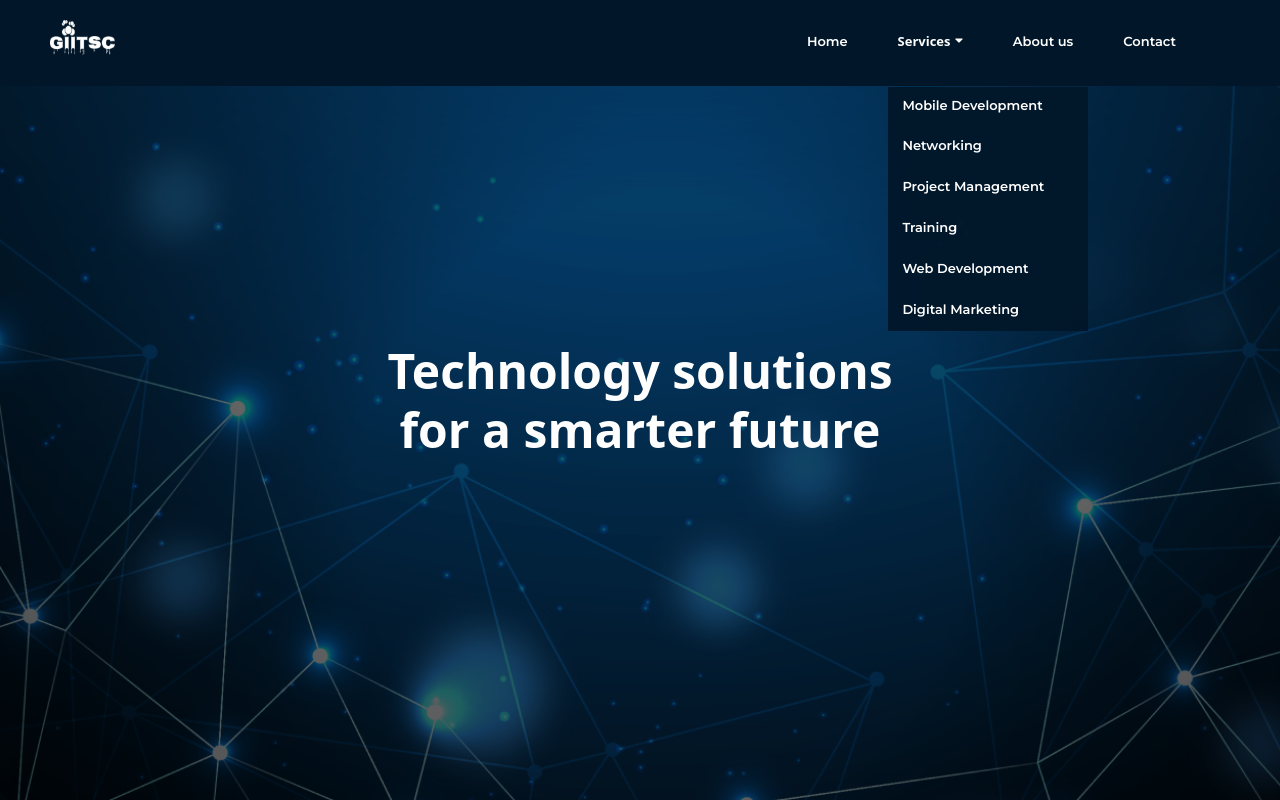
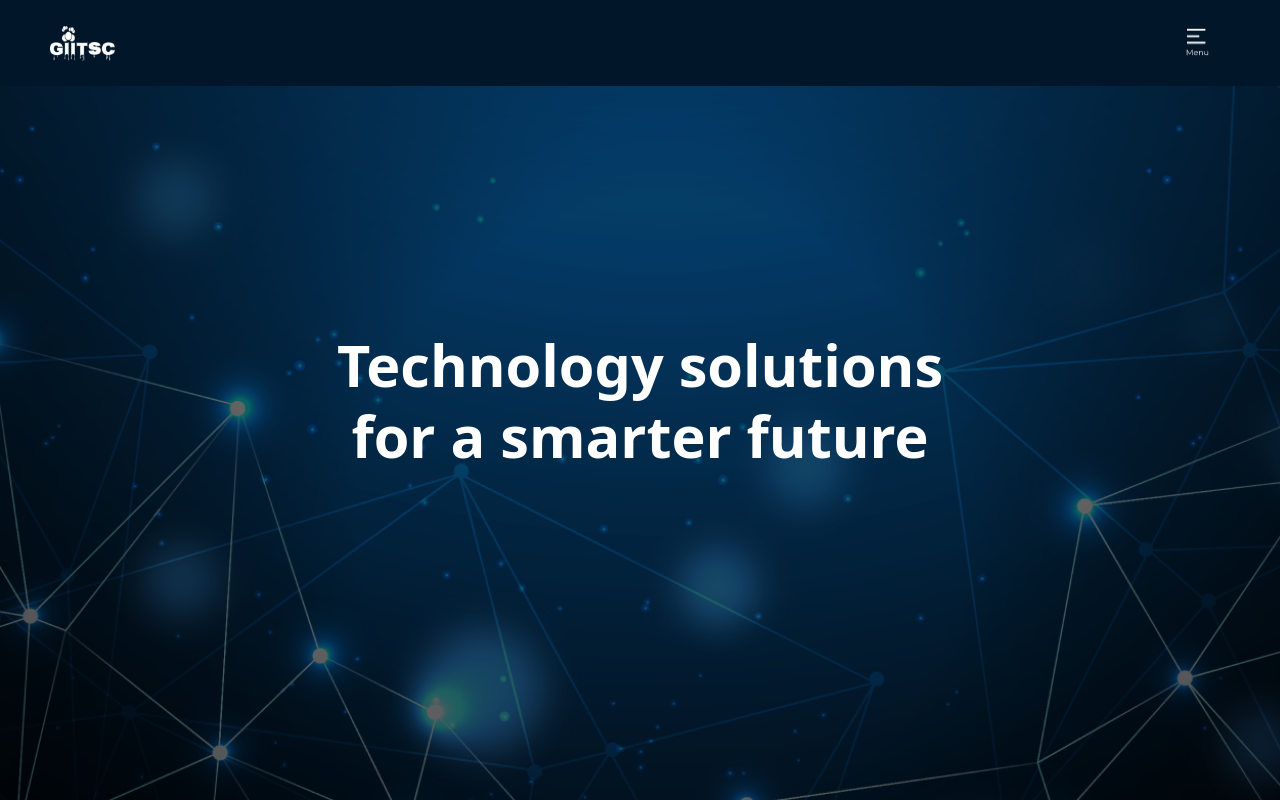
Before and after one commit to Global-Impact-IT-Solutions-and-Consult/giitsc-web, a Next.js app: page / in a window 1280 px wide. Built offline with nearby package versions, Linux system fonts and the light colour scheme.

Commit message:
finished animating navbar and implementing changes from last meeting

```diff
--- a/components/footer/Footer.Styles.js
+++ b/components/footer/Footer.Styles.js
@@ -4,7 +4,7 @@ export const Wrapper = styled.div `
   display: flex;
   justify-content: center;
   align-items: center;
-  background: #10121a;
+  background: var(--theme-color);
   padding: 2rem;
 
   a {
@@ -43,7 +43,7 @@ export const Overlay = styled.div `
 
 export const Content = styled.div `
   /* background-color: blue; */
-  width: 70%;
+  width: 84%;
   margin: 0 auto;
   display: flex;
   flex-direction: column;
--- a/components/heroSection/HeroSection.jsx
+++ b/components/heroSection/HeroSection.jsx
@@ -9,13 +9,21 @@ import { motion, useScroll, useTransform } from "framer-motion";
 
 const HeroSection = () => {
   const { scrollYProgress } = useScroll();
-  const scale = useTransform(scrollYProgress, [0, 500], [1, 0]);
+  const scale = useTransform(scrollYProgress, [0, 100], [1, 0]);
 
   return (
     <Wrapper>
       <Overlay>
         <Content>
-          <motion.h1 className="my-3" style={{ opacity: scale }}>
+          <motion.h1
+            className="my-3"
+            initial={{ opacity: 0, scale: 0 }}
+            animate={{
+              opacity: [0.5, 1, 0.5, 1],
+              scale: [1, 2, 1.2],
+            }}
+            transition={{ duration: 5 }}
+          >
             {/* Welcome to <span>Global Impact!</span> */}
             Technology solutions for a smarter future
           </motion.h1>
--- a/components/navbar/MyNav.Styles.js
+++ b/components/navbar/MyNav.Styles.js
@@ -2,7 +2,7 @@ import Link from "next/link";
 import styled from "styled-components";
 import { motion } from "framer-motion";
 
-export const Wrapper = styled.nav `
+export const Wrapper = styled.nav`
   width: 100%;
   height: ${(props) => (props.extendNav ? "100vh" : "86px")};
   background: var(--theme-color);
@@ -18,17 +18,24 @@ export const Wrapper = styled.nav `
   }
 `;
 
-export const Left = styled.div `
+export const InnerWrapper = styled.div`
+  width: 100%;
+  height: 86px;
+  display: flex;
+  align-items: center;
+`;
+
+export const Left = styled.div`
   flex: 30%;
   /* background: green; */
   padding-left: 50px;
   align-items: center;
-  padding-top: 20px;
+  /* padding-top: 20px; */
 `;
 
-export const Right = styled.div `
+export const Right = styled(motion.div)`
   display: flex;
-  gap: 3rem;
+  /* gap: 3rem; */
   align-items: center;
   justify-content: end;
   flex: 70%;
@@ -36,19 +43,25 @@ export const Right = styled.div `
   padding-right: 5%;
 `;
 
-export const InnerWrapper = styled.div `
-  width: 100%;
-  height: 86px;
+export const RightInner = styled(motion.div)`
   display: flex;
+  align-items: center;
+  justify-content: space-between;
+  /* background: red; */
+  padding-right: -2rem;
+  overflow-x: hidden;
+
+  &::-webkit-scrollbar {
+    display: none;
+  }
 `;
 
-export const LinkHolder = styled.div `
+export const LinkHolder = styled(motion.div)`
   display: flex;
   /* background: red; */
 `;
 
-export const NavbarLInk = styled(Link)
-`
+export const NavbarLInk = styled(Link)`
   text-decoration: none;
   position: relative;
   text-align: center;
@@ -64,7 +77,8 @@ export const NavbarLInk = styled(Link)
   transition: all 400ms ease-in;
 
   &:hover {
-    border-bottom: 1px solid white;
+    /* border-bottom: 1px solid white; */
+    color: #ffffff;
   }
 
   // Media query
@@ -73,35 +87,15 @@ export const NavbarLInk = styled(Link)
   }
 `;
 
-export const NavbarLInkMobile = styled(Link)
-`
-  text-decoration: none;
-  position: relative;
-  text-align: center;
-  color: #ffffff;
-  font-family: "Montserrat";
-  font-style: normal;
-  font-weight: 600;
-  font-size: 13px;
-  line-height: 16px;
-  padding-bottom: 0.3rem;
-  margin: 10px;
-  transition: all 300ms ease-in;
-
-  &:hover {
-    border-bottom: 1px solid white;
-  }
-`;
-
-export const Hamburger = styled.button `
-  width: 70px;
+export const Hamburger = styled.button`
+  width: 40px;
   height: 50px;
   background: none;
   border: none;
   color: white;
   font-size: 45px;
   cursor: pointer;
-  /* background: red; */
+  /* background: yellow; */
   display: flex;
   align-items: center;
   justify-content: center;
@@ -110,30 +104,12 @@ export const Hamburger = styled.button `
   font-weight: 600;
 
   // Media query
-  @media (min-width: 700px) {
+  @media (max-width: 700px) {
     display: none;
   }
 `;
 
-export const ExtendedWrapper = styled.div `
-  display: flex;
-  flex-direction: column;
-  align-items: center;
-  background: linear-gradient(
-      0deg,
-      rgba(1, 23, 41, 0.62),
-      rgba(1, 23, 41, 0.62)
-    ),
-    linear-gradient(0deg, rgba(1, 23, 41, 0.62), rgba(1, 23, 41, 0.62)),
-    rgba(1, 23, 41, 0.62);
-
-  // Media query
-  @media (min-width: 700px) {
-    display: none;
-  }
-`;
-
-export const Dropdown = styled.div `
+export const Dropdown = styled.div`
   display: flex;
   flex-direction: column;
   position: relative;
@@ -185,8 +161,7 @@ export const Dropdown = styled.div `
   }
 `;
 
-export const DropdownLInk = styled(Link)
-`
+export const DropdownLInk = styled(Link)`
   text-decoration: none;
   position: relative;
   text-align: left;
@@ -208,7 +183,47 @@ export const DropdownLInk = styled(Link)
 `;
 
 // Mobile menu dropdown
-export const DropdownMobile = styled.div `
+export const ExtendedWrapper = styled.div`
+  display: flex;
+  flex-direction: column;
+  align-items: center;
+  background: linear-gradient(
+      0deg,
+      rgba(1, 23, 41, 0.62),
+      rgba(1, 23, 41, 0.62)
+    ),
+    linear-gradient(0deg, rgba(1, 23, 41, 0.62), rgba(1, 23, 41, 0.62)),
+    rgba(1, 23, 41, 0.62);
+
+  // Media query
+  @media (min-width: 700px) {
+    display: none;
+  }
+`;
+
+export const HamburgerMobile = styled.button`
+  width: 70px;
+  height: 50px;
+  background: none;
+  border: none;
+  color: white;
+  font-size: 45px;
+  cursor: pointer;
+  /* background: red; */
+  display: flex;
+  align-items: center;
+  justify-content: center;
+  margin-top: -5px;
+  font-size: 18px;
+  font-weight: 600;
+
+  // Media query
+  @media (min-width: 700px) {
+    display: none;
+  }
+`;
+
+export const DropdownMobile = styled.div`
   display: flex;
   flex-direction: column;
   align-items: center;
@@ -259,8 +274,7 @@ export const DropdownMobile = styled.div `
   }
 `;
 
-export const DropdownLInkMobile = styled(Link)
-`
+export const DropdownLInkMobile = styled(Link)`
   text-decoration: none;
   position: relative;
   text-align: center;
@@ -284,3 +298,22 @@ export const DropdownLInkMobile = styled(Link)
     display: none;
   }
 `;
+
+export const NavbarLInkMobile = styled(Link)`
+  text-decoration: none;
+  position: relative;
+  text-align: center;
+  color: #ffffff;
+  font-family: "Montserrat";
+  font-style: normal;
+  font-weight: 600;
+  font-size: 13px;
+  line-height: 16px;
+  padding-bottom: 0.3rem;
+  margin: 10px;
+  transition: all 300ms ease-in;
+
+  &:hover {
+    border-bottom: 1px solid white;
+  }
+`;
--- a/components/navbar/MyNavbar.jsx
+++ b/components/navbar/MyNavbar.jsx
@@ -11,6 +11,7 @@ import {
   DropdownMobile,
   ExtendedWrapper,
   Hamburger,
+  HamburgerMobile,
   InnerWrapper,
   Left,
   LinkHolder,
@@ -18,23 +19,30 @@ import {
   NavbarLInk,
   NavbarLInkMobile,
   Right,
+  RightInner,
   Wrapper,
 } from "./MyNav.Styles";
 
 // icons
-
 import logo from "../../public/icons/nav/logo.png";
 import menu from "../../public/icons/nav/hamburger.png";
-import { motion, useTransform, useScroll } from "framer-motion";
+import { motion, transform, useTransform, useScroll } from "framer-motion";
 
 const MyNavbar = () => {
   const [extendNav, setExtendNav] = useState(false);
   const [dropdown, setDropdown] = useState(false);
   const [dropdownMobile, setDropdownMobile] = useState(false);
+  const [slideAnimate, setSlideAnimate] = useState(false);
 
   const onMobileMenuClick = () => {
     setExtendNav(!extendNav);
     setDropdownMobile(!dropdownMobile);
+  };
+
+  const spring = {
+    type: "spring",
+    damping: 10,
+    stiffness: 100,
   };
 
   return (
@@ -56,7 +64,12 @@ const MyNavbar = () => {
           </Link>
         </Left>
         <Right>
-          <LinkHolder>
+          <RightInner>
+            <LinkHolder
+              initial={{ opacity: 0, x: 1000 }}
+              animate={{ opacity: 1, x: slideAnimate ? 0 : 1000 }}
+              transition={{ duration: 1 }}
+            >
               <NavbarLInk href="/">Home</NavbarLInk>
               <Dropdown dropdown={dropdown}>
                 <div
@@ -108,14 +121,22 @@ const MyNavbar = () => {
               <NavbarLInk href="/about">About us</NavbarLInk>
               <NavbarLInk href="/contact">Contact</NavbarLInk>
 
-            <Hamburger onClick={() => setExtendNav(!extendNav)}>
+              <HamburgerMobile onClick={() => setExtendNav(!extendNav)}>
                 {extendNav ? (
                   <>&#10005;</>
                 ) : (
                   <Image src={menu} alt="logo" width="25" height="32" />
                 )}
+              </HamburgerMobile>
+            </LinkHolder>
+            <Hamburger onClick={() => setSlideAnimate(!slideAnimate)}>
+              {slideAnimate ? (
+                <>&#10005;</>
+              ) : (
+                <Image src={menu} alt="logo" width="25" height="32" />
+              )}
             </Hamburger>
-          </LinkHolder>
+          </RightInner>
         </Right>
       </InnerWrapper>
 
--- a/components/partners/Partners.Styles.js
+++ b/components/partners/Partners.Styles.js
@@ -1,6 +1,6 @@
 import styled from "styled-components";
 
-export const Wrapper = styled.div `
+export const Wrapper = styled.div`
   background: #fff;
   height: 50vh;
   display: flex;
@@ -12,13 +12,26 @@ export const Wrapper = styled.div `
     font-size: 23px;
   }
 
+  .title {
+    display: none;
+  }
+
   // MOBILE
   @media only screen and (max-width: 767px) {
-    height: 40vh;
+    height: 100%;
+    flex-direction: column;
+    background: var(--bg-light-blue);
+    padding: 2rem 0;
+    /* gap: 2rem; */
+    /* background: red; */
+
+    .title {
+      display: inline-block;
+    }
   }
 `;
 
-export const Overlay = styled.div `
+export const Overlay = styled.div`
   /* background-color: rgba(122, 122, 122, 0.3); */
   height: 100%;
   width: 100%;
@@ -47,7 +60,7 @@ export const Overlay = styled.div `
   }
 `;
 
-export const Content = styled.div `
+export const Content = styled.div`
   /* background: url("/images/ero.jpg"); */
   background: url("/icons/partners/partners.png");
   /* background-color: blue; */
@@ -89,13 +102,14 @@ export const Content = styled.div `
   // MOBILE
   @media only screen and (max-width: 767px) {
     width: 100%;
-    justify-content: start;
-    /* background: red; */
-    /* padding: 0 3rem; */
-    /* height: 3rem; */
+    /* justify-content: start; */
+    flex-direction: column;
     gap: 2rem;
     padding: 0;
     padding-top: 1.7rem;
-    /* margin-left: 2rem; */
+    margin-top: 1.7rem;
+    background: inherit;
+    /* background: red; */
+    height: 45rem;
   }
 `;
--- a/components/partners/Partners.jsx
+++ b/components/partners/Partners.jsx
@@ -3,11 +3,10 @@ import Image from "next/image";
 // styles
 import { Content, Overlay, Wrapper } from "./Partners.Styles";
 
+// Components
+import UnderlineWidget from "../../widgets/underlineWidget/UnderlineWidget";
+
 // images
-// import dell from "../../public/partners/dell-white.png";
-// import ibm from "../../public/partners/ibm-white.png";
-// import ms from "../../public/partners/ms-white.png";
-// import vmware from "../../public/partners/vmware-white.png";
 import oracle from "../../public/icons/partners/oracle.png";
 import ms from "../../public/icons/partners/ms.png";
 import huawei from "../../public/icons/partners/huawei.png";
@@ -21,8 +20,9 @@ const Partners = () => {
   return (
     <>
       <Wrapper>
-        {/* <Overlay> */}
-        {/* <h4 className="my-3">Our Partners</h4> */}
+        <div className="title">
+          <UnderlineWidget text={"Partners"} />
+        </div>
         <Content>
           <Image src={vm} alt="vmware" width="143" height="36" />
           <Image src={cisco} alt="cisco" width="69" height="41" />
@@ -33,7 +33,6 @@ const Partners = () => {
           <Image src={ms} alt="microsoft" width="101" height="38" />
           <Image src={dell} alt="dell" width="36" height="36" />
         </Content>
-        {/* </Overlay> */}
       </Wrapper>
     </>
   );
--- a/styles/globals.css
+++ b/styles/globals.css
@@ -3,7 +3,8 @@ html,
 body {
   padding: 0;
   margin: 0;
-    font-family: -apple-system, BlinkMacSystemFont, Segoe UI, Roboto, Oxygen, Ubuntu, Cantarell, Fira Sans, Droid Sans, Helvetica Neue, sans-serif;
+  font-family: -apple-system, BlinkMacSystemFont, Segoe UI, Roboto, Oxygen,
+    Ubuntu, Cantarell, Fira Sans, Droid Sans, Helvetica Neue, sans-serif;
 }
 
 a {
@@ -13,7 +14,8 @@ a {
 
 * {
   box-sizing: border-box;
-    font-family: system-ui, -apple-system, BlinkMacSystemFont, "Segoe UI", Roboto, Oxygen, Ubuntu, Cantarell, "Open Sans", "Helvetica Neue", sans-serif;
+  font-family: system-ui, -apple-system, BlinkMacSystemFont, "Segoe UI", Roboto,
+    Oxygen, Ubuntu, Cantarell, "Open Sans", "Helvetica Neue", sans-serif;
 }
 
 @media (prefers-color-scheme: dark) {
```
Also changed, not shown: public/logo-old.png (added), public/logo.png. Lines whose indentation alone changed are shown as unchanged.
